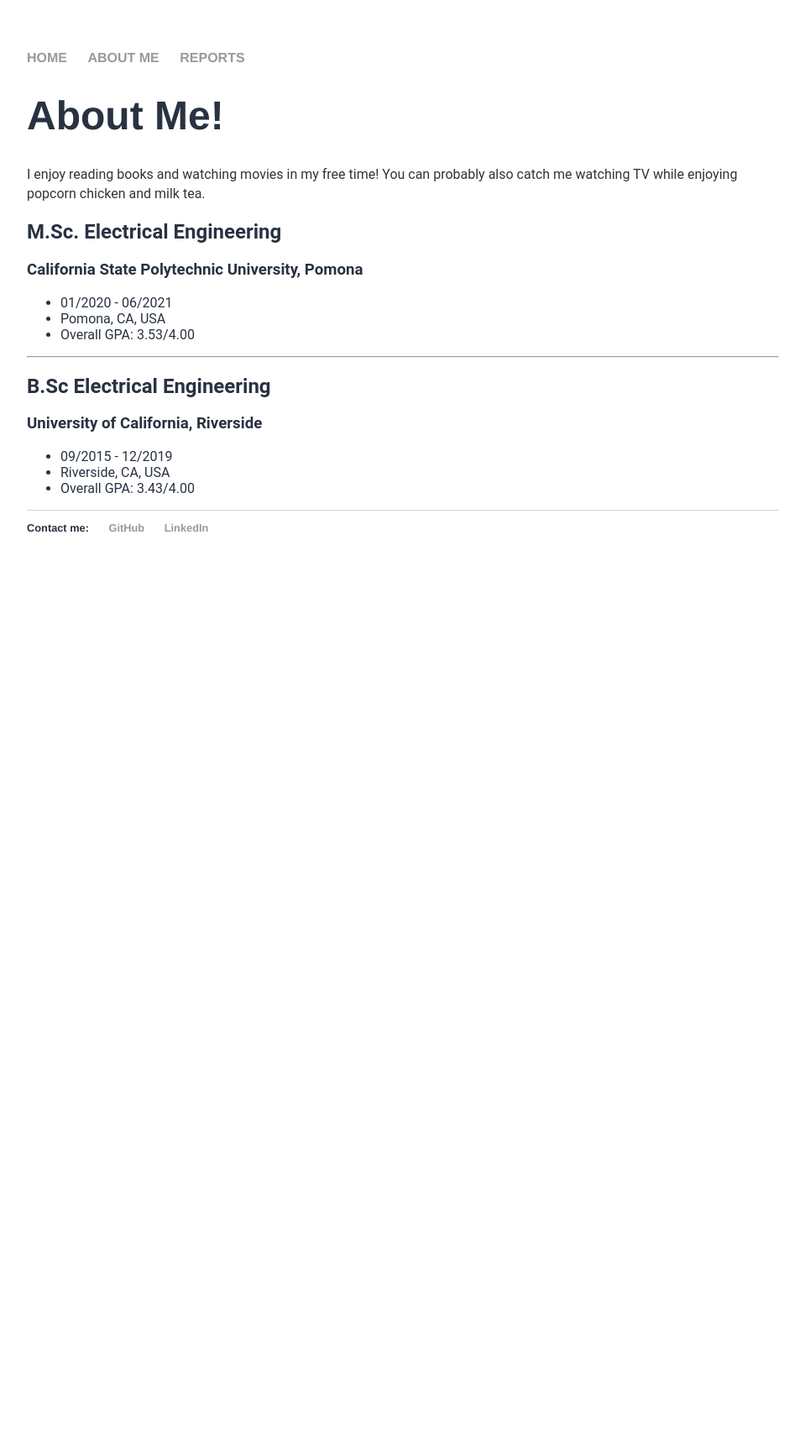
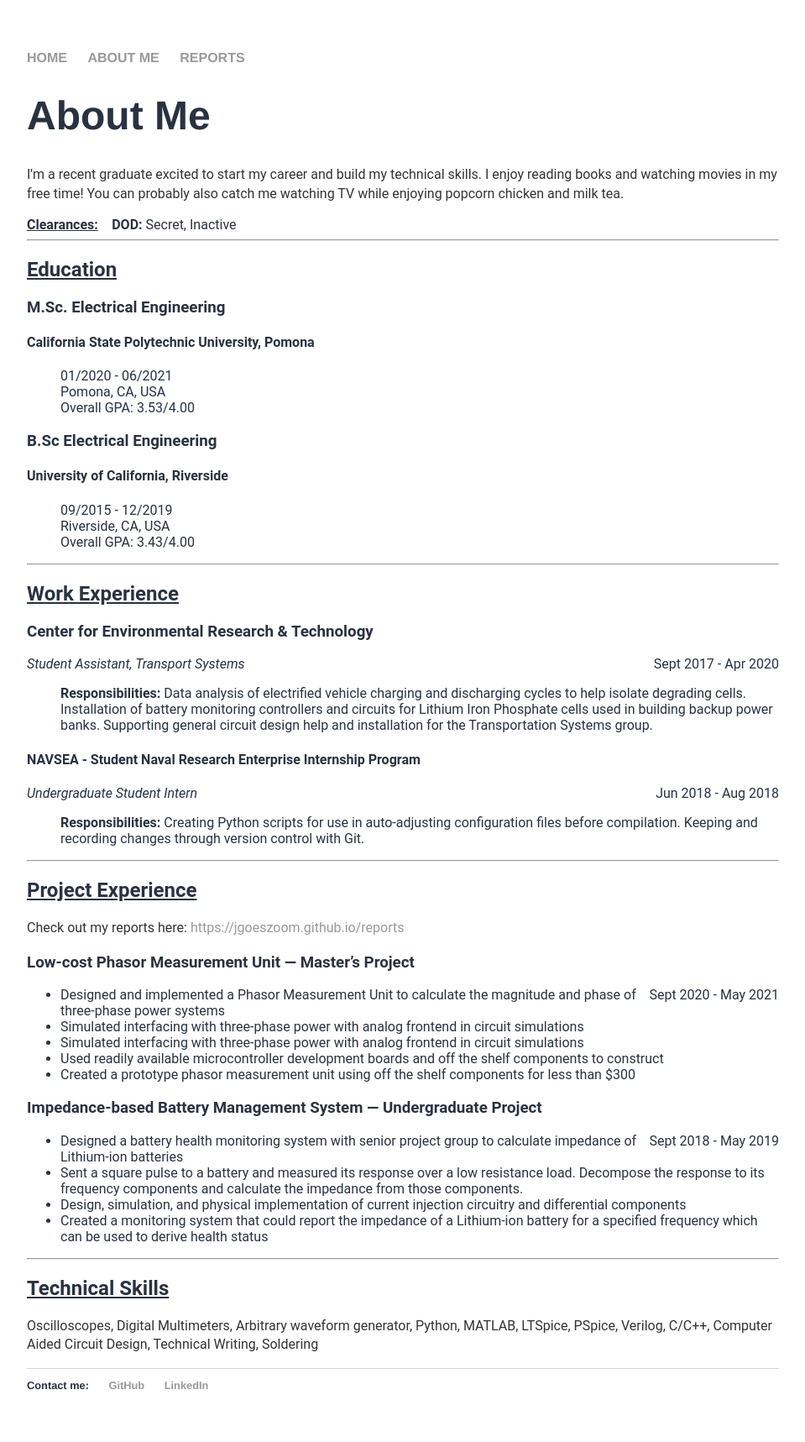
Before and after one commit to jgoeszoom/jgoeszoom.github.io, a Jekyll site: the page built from about.html, in a window 1280 px wide. Shown: the whole page at 84% size, without its empty margins (160-1119 px from the left). Built offline with Jekyll 4.4.1, drawn with Linux system fonts in a browser that asks for light colours; before the commit the page ends 900 px from its top, so only the background shows below that.

Commit message:
added resume

```diff
--- a/about.html
+++ b/about.html
@@ -1,26 +1,70 @@
 ---
 layout: default
-title: About Me!
+title: About Me
 ---
 <h1>{{ page.title }}</h1>
 
-<p>I enjoy reading books and watching movies in my free time! You can probably also catch me watching TV while enjoying
+<p>I'm a recent graduate excited to start my career and build my technical skills. I enjoy reading books and watching movies in my free time! You can probably also catch me watching TV while enjoying
 popcorn chicken and milk tea.</p>
 
-<h2>M.Sc. Electrical Engineering</h2>
-<h3>California State Polytechnic University, Pomona</h3>
-<ul>
+<b class="uline">Clearances:</b>&emsp;<b>DOD:</b> <span>Secret, Inactive</span>
+
+<hr />
+
+<h2 class="uline">Education</h2>
+<h3>M.Sc. Electrical Engineering</h3>
+<h4>California State Polytechnic University, Pomona</h4>
+<ul class="no-list">
     <li>01/2020 - 06/2021</li>
     <li>Pomona, CA, USA</li>
     <li>Overall GPA: 3.53/4.00</li>
 </ul>
 
-<hr />
-
-<h2>B.Sc Electrical Engineering</h2>
-<h3>University of California, Riverside</h3>
-<ul>
+<h3>B.Sc Electrical Engineering</h3>
+<h4>University of California, Riverside</h4>
+<ul class="no-list">
     <li>09/2015 - 12/2019</li>
     <li>Riverside, CA, USA</li>
     <li>Overall GPA: 3.43/4.00</li>
 </ul>
+
+<hr />
+
+<h2 class="uline">Work Experience</h2>
+<h3>Center for Environmental Research & Technology</h3>
+<em>Student Assistant, Transport Systems</em><span class="date">Sept 2017 - Apr 2020</span>
+    <ul class="no-list">
+        <li><b>Responsibilities: </b>Data analysis of electrified vehicle charging and discharging cycles to help isolate degrading cells. Installation of battery monitoring controllers and circuits for Lithium Iron Phosphate cells used in building backup power banks. Supporting general circuit design help and installation for the Transportation Systems group.
+        </li>
+    </ul>
+<h4>NAVSEA - Student Naval Research Enterprise Internship Program</h4>
+<em>Undergraduate Student Intern</em><span class="date">Jun 2018 - Aug 2018</span>
+    <ul class="no-list">
+        <li><b>Responsibilities: </b>Creating Python scripts for use in auto-adjusting configuration files before compilation. Keeping and recording changes through version control with Git. </li>
+    </ul>
+
+<hr />
+
+<h2 class="uline">Project Experience</h2>
+<p>Check out my reports here: <a href="https://jgoeszoom.github.io/reports">https://jgoeszoom.github.io/reports</a></p>
+
+<h3> Low-cost Phasor Measurement Unit — Master’s Project</h3><span class="date">Sept 2020 - May 2021</span>
+    <ul>
+        <li>Designed and implemented a Phasor Measurement Unit to calculate the magnitude and phase of three-phase power systems</li>
+        <li>Simulated interfacing with  three-phase power with analog frontend in circuit simulations</li>
+        <li>Simulated interfacing with  three-phase power with analog frontend in circuit simulations</li>
+        <li>Used readily available microcontroller development boards and off the shelf components to construct</li>
+        <li>Created a prototype phasor measurement unit using off the shelf components for less than $300</li>
+    </ul>
+<h3>Impedance-based Battery Management System — Undergraduate Project</h3><span class="date">Sept 2018 - May 2019</span>
+    <ul>
+        <li>Designed a battery health monitoring system with senior project group to calculate impedance of Lithium-ion batteries</li>
+        <li>Sent a square pulse to a battery and measured its response over a low resistance load. Decompose the response to its frequency components and calculate the impedance from those components.</li>
+        <li>Design, simulation, and physical implementation of current injection circuitry and differential components</li>
+        <li>Created a monitoring system that could report the impedance of a Lithium-ion battery for a specified frequency which can be used to derive health status</li>
+    </ul>
+
+<hr />
+
+<h2 class="uline">Technical Skills</h2>
+<p>Oscilloscopes, Digital Multimeters, Arbitrary waveform generator, Python, MATLAB, LTSpice, PSpice, Verilog, C/C++, Computer Aided Circuit Design, Technical Writing, Soldering</p>
--- a/css/main.css
+++ b/css/main.css
@@ -62,6 +62,18 @@ ul.projects {
 }
 
 ul.projects li {
+    list-style: none;
+}
+
+.uline {
+    text-decoration: underline;
+}
+
+.date {
+    float: right;
+}
+
+.no-list {
     list-style: none;
 }
 
```
Also changed, not shown: reports.html (+5 -2 lines).
